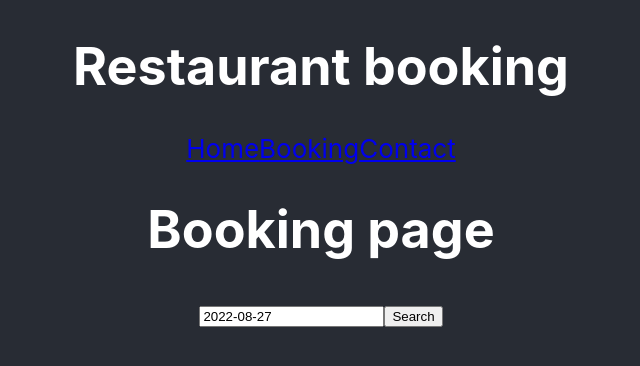
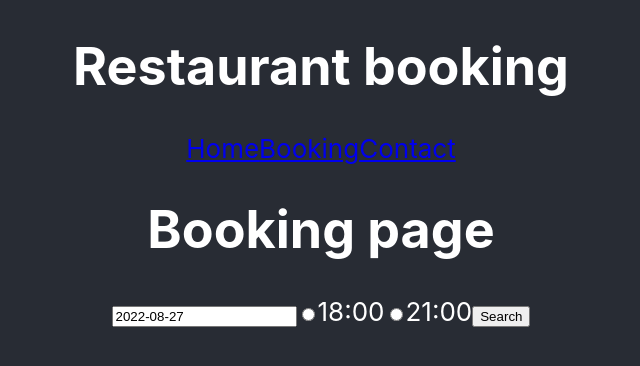
Before and after one commit to Alexandrhall/restaurant-app, a React (Create React App) app in the folder client/: page /booking in a window 1280 px wide. Shown: the top 366 px of the page, without its empty margins (319-959 px from the left). Built offline with nearby package versions, Linux system fonts and the light colour scheme.

Commit message:
radiobuttons

```diff
--- a/client/src/components/pages/Booking.tsx
+++ b/client/src/components/pages/Booking.tsx
@@ -6,6 +6,7 @@ import { setHours, setMinutes, subDays, addDays } from "date-fns";
 import axios from "axios";
 import { IBookings } from "../../models/IBookings";
 import { ICustomer } from "../../models/ICustomer";
+import { getValue } from "@testing-library/user-event/dist/utils";
 
 export const Booking = () => {
   const [dateValue, setDateValue] = useState(
@@ -15,16 +16,11 @@ export const Booking = () => {
   const [startDate, setStartDate] = useState(new Date());
   const [calDate, setCalDate] = useState<IBookings[]>([]);
 
-  const [timeValue, setTimeValue] = useState(
-    new Date(setHours(setMinutes(new Date(), 0), 18))
-  );
-
   return (
     <>
       <h1>Booking page</h1>
       {/* <Calendar onChange={setCalDate} value={calDate} /> */}
       {/* <p>{dateValue.toString()}</p> */}
-
       <DatePicker
         selected={dateValue}
         onChange={(date: Date) => setDateValue(date)}
@@ -34,19 +30,38 @@ export const Booking = () => {
         calendarStartDay={1}
         // timeFormat="HH:mm"
         popperPlacement="bottom"
-        includeTimes={[
-          setHours(setMinutes(new Date(), 0), 18),
-          setHours(setMinutes(new Date(), 0), 21),
-        ]}
+        // includeTimes={[
+        //   setHours(setMinutes(new Date(), 0), 18),
+        //   setHours(setMinutes(new Date(), 0), 21),
+        // ]}
         // dateFormat={"dd/MM/yyyy"}
         dateFormat={"yyyy-MM-dd"}
         minDate={subDays(startDate, 0)}
         maxDate={addDays(startDate, 60)}
         name="date"
-        minTime={setHours(setMinutes(new Date(), 0), 18)}
-        maxTime={setHours(setMinutes(new Date(), 0), 21)}
+        // minTime={setHours(setMinutes(new Date(), 0), 18)}
+        // maxTime={setHours(setMinutes(new Date(), 0), 21)}
       />
-
+      <input
+        type="radio"
+        name="time"
+        id="18"
+        value={"18:00"}
+        onClick={async (e) => {
+          console.log(e.currentTarget.value);
+        }}
+      />
+      <label htmlFor="18">18:00</label>
+      <input
+        type="radio"
+        name="time"
+        id="21"
+        value={"21:00"}
+        onClick={async (e) => {
+          console.log(e.currentTarget.value);
+        }}
+      />
+      <label htmlFor="21">21:00</label>
       <button
         onClick={async () => {
           axios({
@@ -60,7 +75,6 @@ export const Booking = () => {
       >
         Search
       </button>
-
       {calDate.map((booking) => {
         return (
           <>
@@ -71,7 +85,6 @@ export const Booking = () => {
           </>
         );
       })}
-
       <form action="http://localhost:8000/booking" method="post">
         {/* <DatePicker
           selected={timeValue}
```
Also changed, not shown: 1 other file (tests, documents, lock files or other folders).
